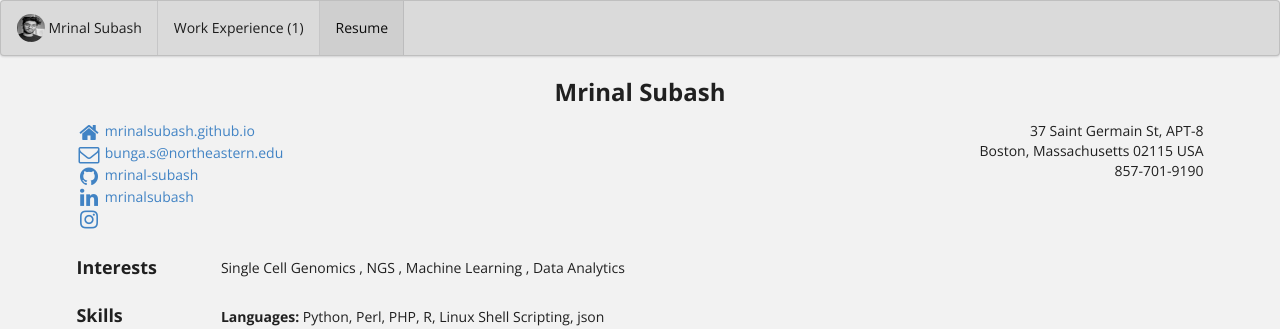
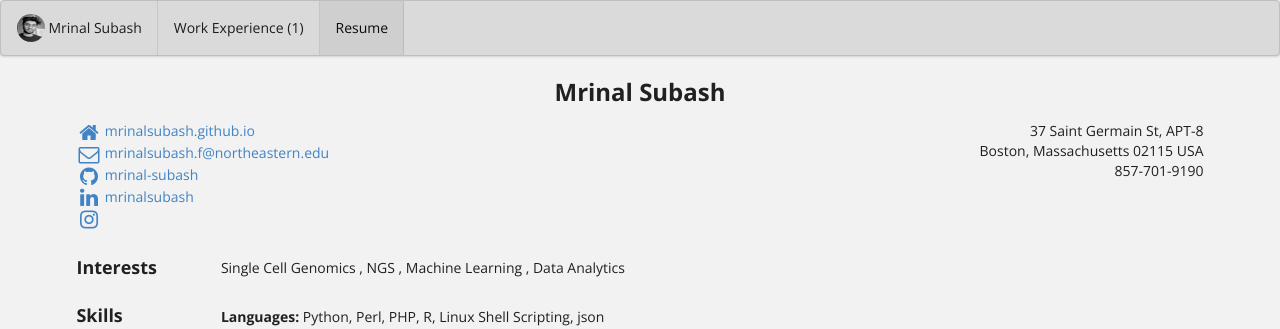
Before and after one commit to mrinal-subash/mrinal-subash.github.io, a Jekyll site: the page built from bio/index.html, in a window 1280 px wide. Shown: the top 329 px of the page. Built offline with Jekyll 4.4.1, drawn with Linux system fonts in a browser that asks for light colours.

Commit message:
Update bio.json

```diff
--- a/_data/bio.json
+++ b/_data/bio.json
@@ -3,7 +3,7 @@
     "name": "Mrinal Subash",
     "label": "Student",
     "picture": "/images/Profile_Pic.jpg",
-    "email": "bunga.s@northeastern.edu",
+    "email": "mrinalsubash.f@northeastern.edu",
     "phone": "857-701-9190",
     "website": "https://mrinalsubash.github.io",
     "summary": "Graduate student at Northeastern University studying Bioinformatics, seeking full-time Computational Biologist, Bioinformatics Engineer/Scientist or Software development position in a research organization ",
```
